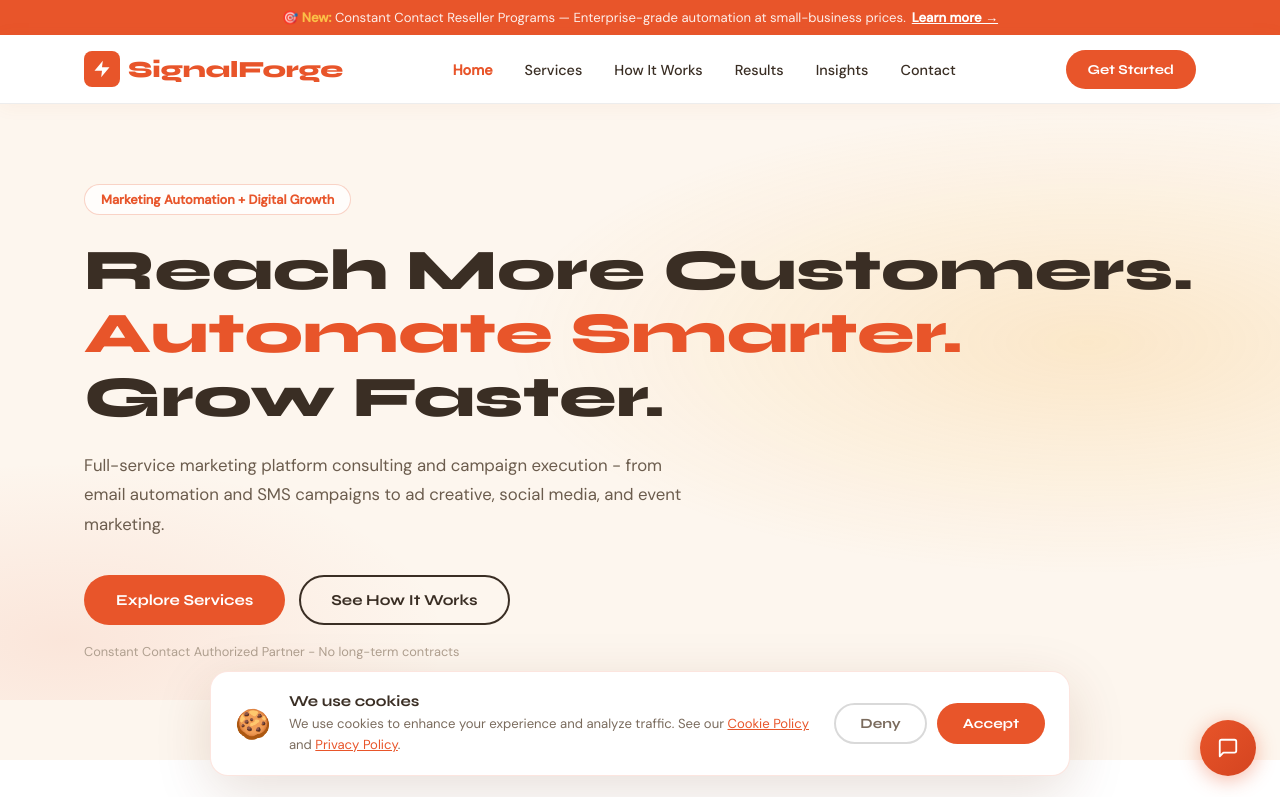
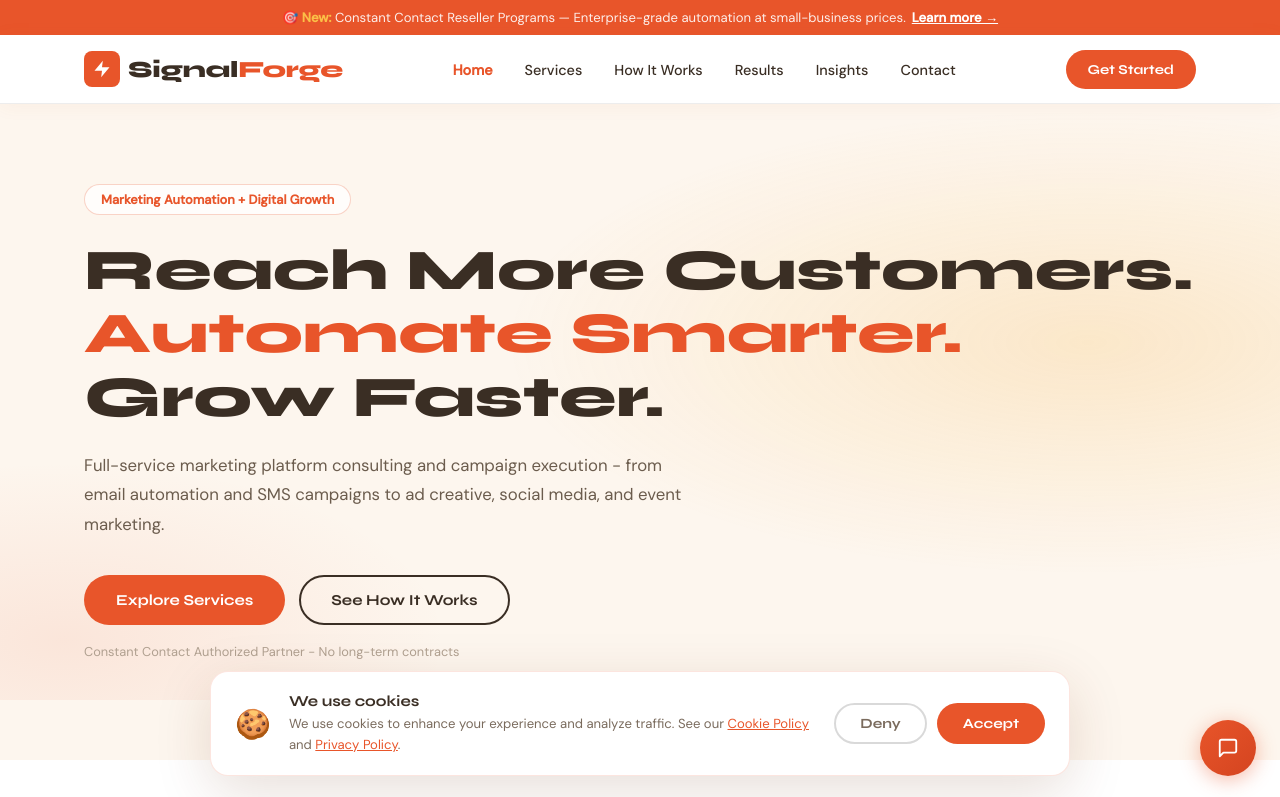
Before and after one commit to halojumper/SignalForge, a Next.js app: page / in a window 1280 px wide. Shown: the top 797 px of the page. Built offline with nearby package versions, Linux system fonts and the light colour scheme.

Commit message:
Update Nav.tsx
Fix nav logo Signal color

```diff
--- a/components/Nav.tsx
+++ b/components/Nav.tsx
@@ -24,7 +24,7 @@ export default function Nav() {
             <div className="logo-icon">
               <svg viewBox="0 0 24 24"><path d="M13 2L3 14h9l-1 8 10-12h-9l1-8z"/></svg>
             </div>
-            <span style={{letterSpacing:'-0.01em'}}>Signal<span style={{color:'var(--coral)'}}>Forge</span></span>
+            <span style={{color:'var(--text)',letterSpacing:'-0.01em'}}>Signal<span style={{color:'var(--coral)'}}>Forge</span></span>
           </Link>
           <ul className="nav-links">
             {links.map(l => (
```
